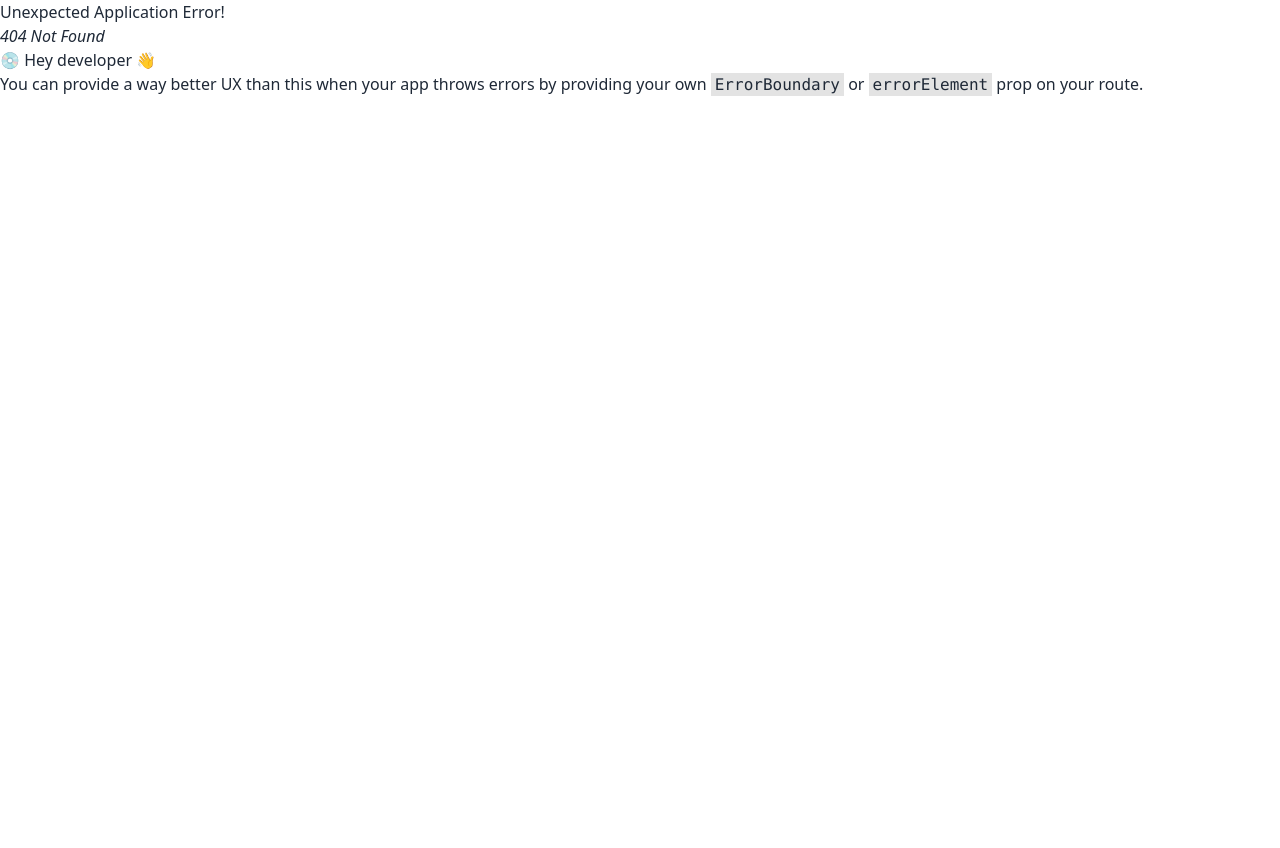
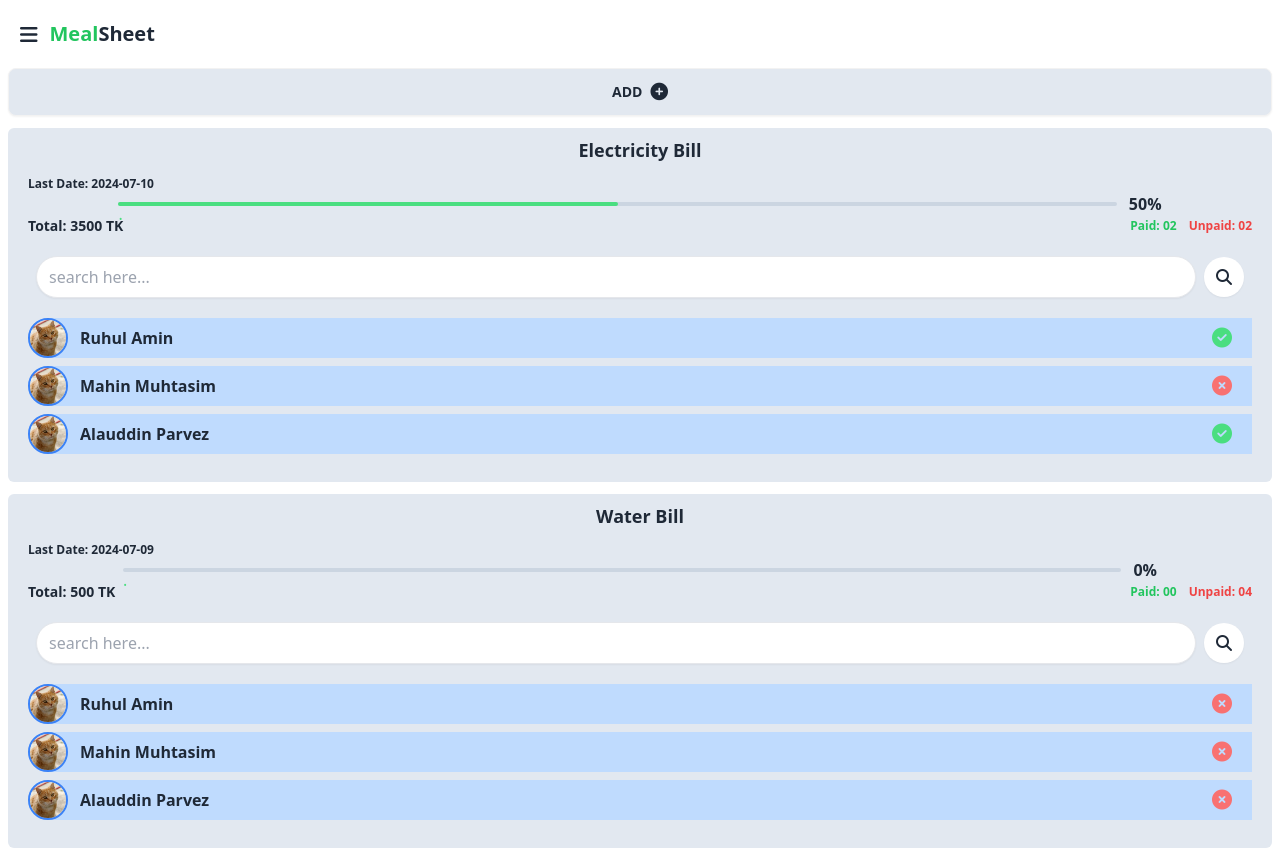
Before and after one commit to CodeBuddy07/MealSheet, a React (Vite) app: page /bills in a window 1280 px wide. Before the commit this address had no page. Before the commit the page ends 800 px from the top, so only its background shows below. Built offline with nearby package versions, Linux system fonts and the light colour scheme.

Commit message:
Bill Page Done

```diff
--- /dev/null
+++ b/public/Bills.json
@@ -0,0 +1,18 @@
+[
+    {
+        "bills": [
+            {
+                "bill_name": "Electricity Bill",
+                "total": "3500",
+                "last_date": "2024-07-10",
+                "status": "false"
+            },
+            {
+                "bill_name": "Water Bill",
+                "total": "500",
+                "last_date": "2024-07-09",
+                "status": "false"
+            }
+        ]
+    }
+]
--- a/public/DB.json
+++ b/public/DB.json
@@ -1,6 +1,13 @@
 [
   {
     "user_id": 1,
+    "user_name": "Ruhul Amin",
+    "bills": [
+      {
+        "bill_name" : "Electricity Bill",
+        "status": "true"
+      }
+    ],
     "data": [
       {
         "date": "2024-03-03",
@@ -20,6 +27,13 @@
   },
   {
     "user_id": 2,
+    "user_name": "Mahin Muhtasim",
+    "bills": [
+      {
+        "bill_name" : "Electricity Bill",
+        "status": "false"
+      }
+    ],
     "data": [
       {
         "date": "2024-03-03",
@@ -39,6 +53,13 @@
   },
   {
     "user_id": 3,
+    "user_name": "Alauddin Parvez",
+    "bills": [
+      {
+        "bill_name" : "Electricity Bill",
+        "status": "true"
+      }
+    ],
     "data": [
       {
         "date": "2024-05-03",
@@ -64,6 +85,13 @@
   },
   {
     "user_id": 4,
+    "user_name": "Rakibul Rakib",
+    "bills": [
+      {
+        "bill_name" : "Electricity Bill",
+        "status": "false"
+      }
+    ],
     "data": [
       {
         "date": "2024-03-03",
--- a/src/Bazar/Bazar.jsx
+++ b/src/Bazar/Bazar.jsx
@@ -8,6 +8,7 @@ const Bazar = () => {
     const [item, setItem] = useState("");
     const [serial, setSerial] = useState(1);
     const [data, setData] = useState([]);
+    const [search, setSearch] = useState("");
 
     const d = new Date();
     const date = `${d.getFullYear()}-${String(d.getMonth()+1).padStart(2, '0')}-${String(d.getDate()).padStart(2, '0')}`;
@@ -74,12 +75,12 @@ const Bazar = () => {
         <div className=" px-5">
             <div className=" bg-[#f7f7f7] rounded-md p-3">
                 <div className="flex justify-center items-center ">
-                    <input className="border w-full bg-gray-200 rounded-full px-3 py-2 shadow-sm" type="search" name="searchBar" placeholder="search here..." />
+                    <input onChange={(e)=>setSearch(e.target.value)} className="border w-full bg-gray-200 rounded-full px-3 py-2 shadow-sm" type="search" name="searchBar" placeholder="search here..." />
                     <button className="bg-gray-200 rounded-full px-3 py-2 ml-2 shadow-sm"><i className="fa-solid fa-magnifying-glass"></i></button>
                 </div>
                 <div className="mt-2 flex flex-wrap gap-2">
                     {
-                        data[0]?.inventories.map((item, index) => {
+                        data[0]?.inventories.filter((item) => item.toLowerCase().search(search.toLowerCase()) > -1 ).map((item, index) => {
                             return <p key={index} onClick={() => { setVisible(true); setItem(item) }} className="badge bg-gray-300 font-medium">{item}</p>;
                         })
                     }
--- /dev/null
+++ b/src/Bills/Bills.jsx
@@ -0,0 +1,151 @@
+import { useEffect, useState } from "react";
+
+
+const Bills = () => {
+
+    const [billData, setBillData] = useState([]);
+    const [data, setData] = useState([]);
+    const [visible, setVisible] = useState(false);
+    const [searchTerm, setSearchTerm] = useState("");
+
+
+    useEffect(() => {
+        fetch("Bills.json")
+            .then(res => res.json())
+            .then(data => setBillData(data))
+
+    }, []);
+
+    useEffect(() => {
+        fetch("DB.json")
+            .then(res => res.json())
+            .then(x => setData(x))
+
+    }, []);
+
+    const formSubmit = (e) => {
+
+        e.preventDefault();
+
+        const form = e.target;
+        let name = form.name.value;
+        let amount = form.amount.value;
+        let date = form.date.value;
+
+        const newData = {
+
+            "bill_name": name,
+            "total": amount,
+            "last_date": date,
+            "status": "false"
+
+        }
+        const userData = {
+
+            "bill_name": name,
+            "status": "false"
+
+        }
+
+        billData[0]?.bills.push(newData);
+        data?.map(x=> x.bills.push(userData));
+
+        form.reset();
+
+        setVisible(false);
+
+    }
+
+
+    return (
+        <div className="px-2">
+            <div>
+                <button onClick={() => setVisible(true)} className="btn bg-slate-200 w-full py-2 font-bold">
+                    ADD
+                    <i className="fa-solid fa-lg fa-circle-plus"></i>
+                </button>
+                {
+                    billData[0]?.bills.map((bill, index) =>
+                        <div key={index} className="bg-slate-200 w-full grid place-items-center mt-3 rounded-md p-2" >
+                            <h1 className="font-bold text-lg ">{bill.bill_name}</h1>
+                            <div className="mt-3 w-full text-left text-xs font-bold px-3">
+                                Last Date: <span>{bill.last_date}</span>
+                            </div>
+                            <div className=" flex justify-center items-center w-full gap-3">
+                                <div className="w-[80%] bg-slate-300 h-1 rounded-full ">
+                                    <div style={{ width: `${(data.filter(x => x.bills.find(y => y.bill_name == bill.bill_name)?.status == 'true').length / data.length) * 100}%` }} className="bg-green-400 text-green-400 h-full rounded-full" >.</div>
+                                </div>
+
+                                <p className="font-bold">{(data.filter(x => x.bills.find(y => y.bill_name == bill.bill_name)?.status == 'true').length / data.length) * 100}%</p>
+                            </div>
+                            <div className="w-full flex justify-between items-center px-3">
+                                <h1 className="text-sm font-bold">Total: <span>{bill.total}</span> TK</h1>
+                                <div className="text-xs font-bold flex gap-3">
+                                    <h1 className="text-green-500">Paid: <span>{String(data.filter(x => x.bills.find(y => y.bill_name == bill.bill_name)?.status == 'true').length).padStart(2, "0")}</span></h1>
+                                    <h1 className="text-red-500">Unpaid: <span>{String((data.length - data.filter(x => x.bills.find(y => y.bill_name == bill.bill_name)?.status == 'true').length)).padStart(2, "0")}</span></h1>
+                                </div>
+
+                            </div>
+
+                            <div className="flex justify-center items-center  w-full px-5 mt-5">
+                                <input onChange={(e) => setSearchTerm(e.target.value)} className="border w-full bg-white rounded-full px-3 py-2 shadow-sm" type="search" name="searchBar" placeholder="search here..." />
+                                <button className="bg-white rounded-full px-3 py-2 ml-2 shadow-sm"><i className="fa-solid fa-magnifying-glass"></i></button>
+                            </div>
+
+                            <div className="mt-3 w-full px-3 mb-5">
+                                <ul className="w-full *:mt-2">
+                                    {
+
+                                        data?.filter(x => x.user_name.toLowerCase().search(searchTerm.toLowerCase()) > -1).slice(0, 3).map((user, index) =>
+                                            <li key={index} className="bg-blue-200 w-full  rounded-e-md rounded-tl-full rounded-bl-full flex justify-between items-center ">
+                                                <div className="flex justify-start items-center gap-3">
+                                                    <img className="w-10 rounded-full border-2 border-blue-500" src="/Cat03.jpg" alt="" />
+                                                    <h1 className=" font-semibold ">{user.user_name}</h1>
+                                                </div>
+
+
+                                                {user.bills.find(x => x.bill_name == bill.bill_name)?.status ? user.bills.find(x => x.bill_name == bill.bill_name).status == "true" ? <div className="text-green-400 px-5"> <i className="fa-solid fa-lg fa-circle-check"></i></div> : <div className="text-red-400 px-5"> <i className="fa-solid fa-lg fa-circle-xmark"></i></div> : <div className="text-red-400 px-5"> <i className="fa-solid fa-lg fa-circle-xmark"></i></div>}
+                                            </li>
+                                        )
+                                    }
+                                </ul>
+                            </div>
+                        </div>
+                    )
+                }
+                <div className={visible ? "absolute bg-black/30 backdrop-blur-sm top-0 right-0 left-0  h-screen grid place-items-center " : "hidden"}>
+                    <div className="bg-white rounded-md px-3 py-5 mb-60 w-[90%]">
+
+                        <form onSubmit={formSubmit} >
+                            <div>
+                                <h1 className="font-bold">Bill Name</h1>
+                                <input required className="rounded-md text-base bg-slate-200 px-3 py-2 w-full" name="name" placeholder="Type here..." type="text" />
+                            </div>
+                            <div>
+                                <h1 className="font-bold">Bill Amount</h1>
+                                <div className="flex items-center">
+                                    <input required className="rounded-md text-base bg-slate-200 px-3 pr-8 py-2 w-full" name="amount" placeholder="Type here..." type="number" />
+                                    <span className="font-bold -ml-7">TK</span>
+                                </div>
+                            </div>
+                            <div>
+                                <h1 className="font-bold">Last Date</h1>
+                                <input required className="bg-slate-200 px-3 py-2 rounded-md" name="date" type="date" />
+                            </div>
+
+                            <div className=" mt-5 flex justify-end gap-2">
+                                <button onClick={() => setVisible(false)} className="btn btn-sm bg-red-400 text-white">Cancel</button>
+
+                                <input className="btn btn-sm bg-green-400 text-white" type="submit" value="Add" />
+                            </div>
+                        </form>
+
+                    </div>
+
+                </div>
+            </div>
+        </div>
+    );
+};
+
+export default Bills;
--- a/src/Root/Root.jsx
+++ b/src/Root/Root.jsx
@@ -54,6 +54,7 @@ const Root = () => {
                     <li className="mt-2"><NavLink className={({ isActive }) => isActive ? "bg-green-200 border-l-2 border-l-green-400 font-bold focus:bg-green-200 active:!bg-green-400 !text-green-500" : "focus:bg-green-200 active:!bg-green-400 text-slate-500"} to={"/"}> <i className="fa-solid fa-house"></i> <span className="text-black">Home</span> </NavLink> </li>
                     <li ><NavLink className={({ isActive }) => isActive ? "bg-green-200 border-l-2 border-l-green-400 font-bold focus:bg-green-200 active:!bg-green-400 !text-green-500" : "focus:bg-green-200 active:!bg-green-400 text-slate-500"} to={"/bazar"}> <i className="fa-solid fa-bag-shopping"></i> <span className="text-black">Bazar</span> </NavLink> </li>
                     <li ><NavLink className={({ isActive }) => isActive ? "bg-green-200 border-l-2 border-l-green-400 font-bold focus:bg-green-200 active:!bg-green-400 !text-green-500" : "focus:bg-green-200 active:!bg-green-400 text-slate-500"} to={"/dashboard"}> <i className="fa-solid fa-table"></i> <span className="text-black">Dashboard</span> </NavLink> </li>
+                    <li ><NavLink className={({ isActive }) => isActive ? "bg-green-200 border-l-2 border-l-green-400 font-bold focus:bg-green-200 active:!bg-green-400 !text-green-500" : "focus:bg-green-200 active:!bg-green-400 text-slate-500"} to={"/bills"}> <i className="fa-solid fa-rectangle-list"></i> <span className="text-black">Bills</span> </NavLink> </li>
 
 
 
--- a/src/Router/Routes.jsx
+++ b/src/Router/Routes.jsx
@@ -3,6 +3,7 @@ import Home from "../Home/Home";
 import UserDashboard from "../UserDashboard/userDashboard";
 import Bazar from "../Bazar/Bazar";
 import Root from "../Root/Root";
+import Bills from "../Bills/Bills";
 
 
 
@@ -24,6 +25,10 @@ const Routes = createBrowserRouter([
           path: "/dashboard",
           element: <UserDashboard></UserDashboard>,
         },
+        {
+          path: "/bills",
+          element: <Bills></Bills>,
+        },
       ]
     }
   ]);
```
Also changed, not shown: public/Cat03.jpg (added).
